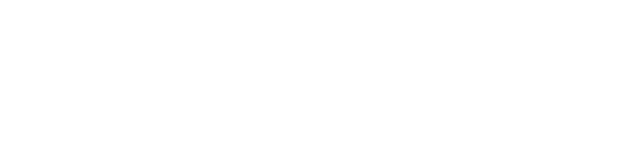
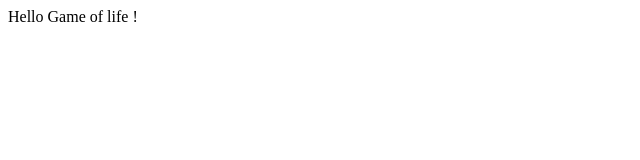
Before and after one commit to Lara-Vel/202301-w2chwe-lara-velenik, a website: page index.html in a window 1280 px wide. Shown: the whole page, without its empty margins (0-640 px from the left). Drawn offline with Linux system fonts and the light colour scheme.

```diff
--- a/index.html
+++ b/index.html
@@ -9,7 +9,7 @@
 </head>
 
 <body>
-
+  Hello Game of life !
 </body>
 
 </html>
```
Also changed, not shown: package.json (added, +34 -0 lines), src/js/script.js (added), 4 other files.
